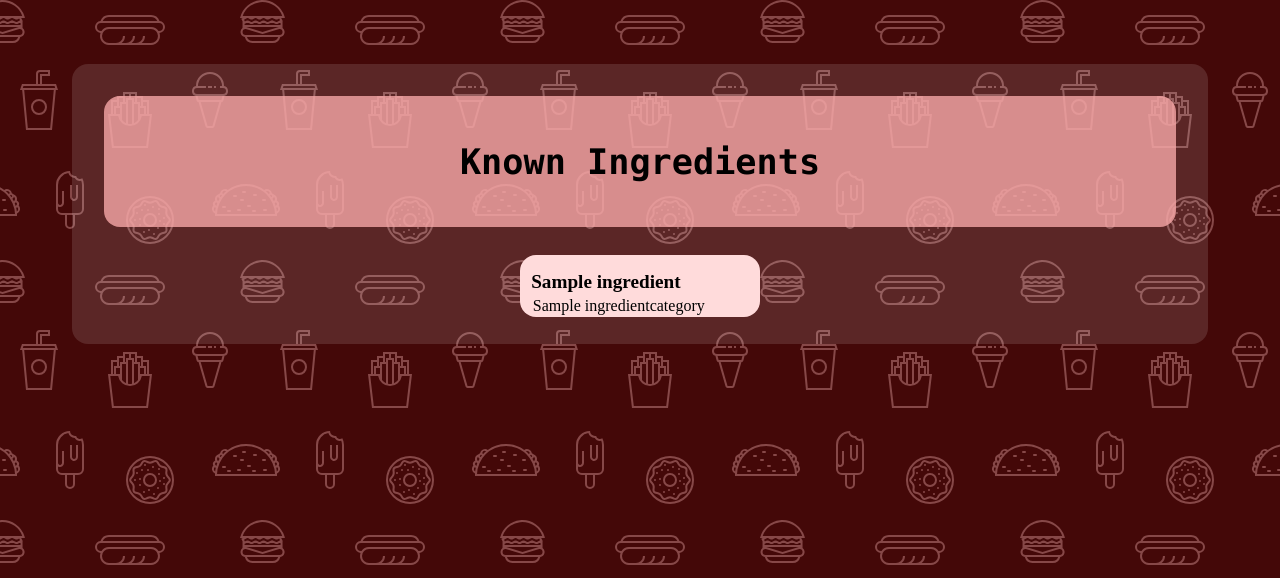
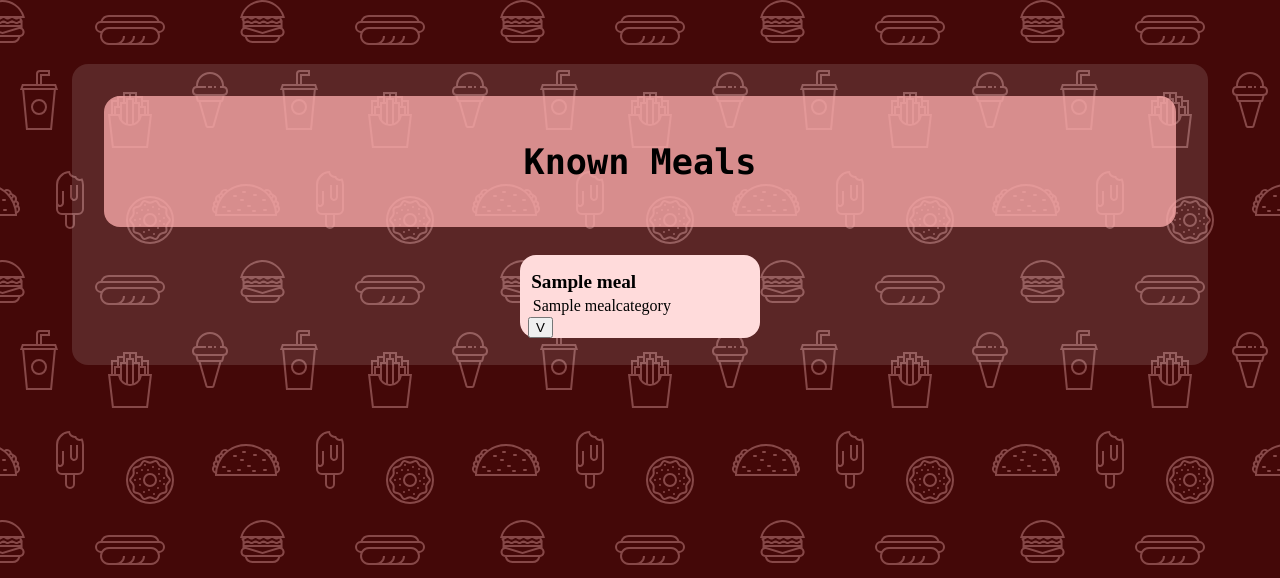
Before and after one commit to tfVerdi/FoodPicker, a Django app: page /dashboard/ in a window 1280 px wide. Shown: the top 578 px of the page. Run offline with Django 5.2, Linux system fonts and the light colour scheme; tables that the repository leaves empty hold one stand-in row (values such as "Sample post").

Commit message:
Playing with dropdowns and testing js

```diff
--- a/logic/static/css/style.css
+++ b/logic/static/css/style.css
@@ -50,3 +50,20 @@ div.item-card > p {
     padding-left: 0.7rem;
     margin: 0.1rem;
 }
+
+.dropdown {
+    position: relative;
+}
+
+.dropdown-content {
+    display: none;
+    position: absolute;
+    background-color: #f9f9f9;
+    min-width: 130px;
+    box-shadow: 0px 8px 16px rgba(0, 0, 0, 0.2);
+    padding: 12px 16px;
+}
+
+button.dropdown {
+    margin-left: 0.5rem;
+}
--- /dev/null
+++ b/logic/static/js/dropdown.js
@@ -0,0 +1,3 @@
+function myFunction() {
+  alert("Hello from a static file!");
+}
--- a/logic/templates/dashboard/index.html
+++ b/logic/templates/dashboard/index.html
@@ -1,26 +1,31 @@
 <!DOCTYPE html>
 <html lang="en">
 
+{% load static%}
 <head>
     <title>FoodPicker</title>
-    <link rel="stylesheet" href="../static/css/style.css">
+    <link rel="stylesheet" href="{% static 'css/style.css' %}">
+    <script src="{% static 'js/dropdown.js' %}" defer></script>
 </head>
 
 <body class="body">
     <div class="content">
         <div class="interactable">
-            <h2 class="title">Known Ingredients</h2>
+            <h2 class="title">Known Meals</h2>
         </div>
         <div class="card-container">
-            {% for ingredient in ingredients %}
+            {% for meal in meals %}
             <div class="item-card">
-                <h2>{{ ingredient.name }}</h2>
-                <p>{{ ingredient.category }}</p>
+                <h2>{{ meal.name }}</h2>
+                <p>{{ meal.category }}</p>
+                <button onclick="myFunction()" class="dropdown">
+                    V
+                    <div class="dropdown-content">MASTER HAS FREED ME</div>
+                </button>
             </div>
             {% endfor %}
         </div>
     </div>
-    {# a comment #}
 </body>
 
 </html>
--- a/logic/views.py
+++ b/logic/views.py
@@ -6,5 +6,5 @@ def dashboard(response):
     return render(
         response,
         "dashboard/index.html",
-        {"ingredients": Ingredient.objects.all}
+        {"meals": Meal.objects.all}
     )
```
